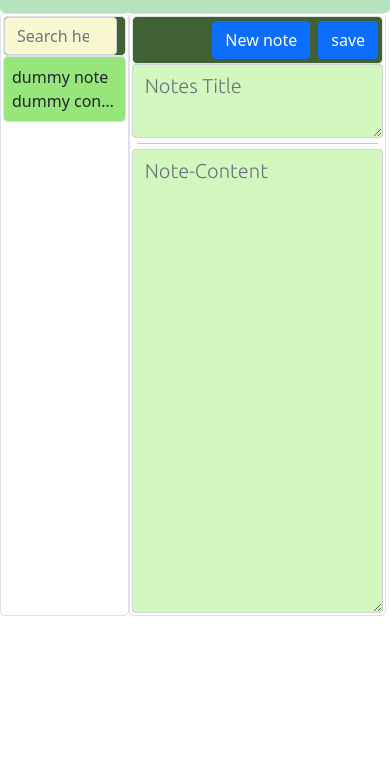
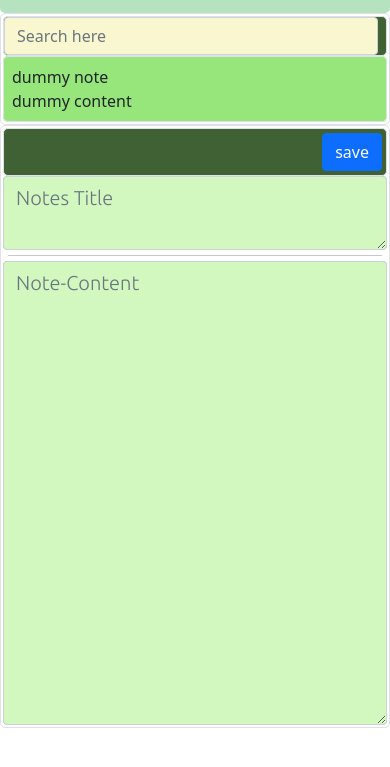
Before and after one commit to bhimeshagrawal/notes-app, a plain HTML site: page index.html in a window 390 px wide. Shown: the part 45-812 px from the top of the page. Drawn offline with Linux system fonts and the light colour scheme.

Commit message:
added save,delete function and few required change

```diff
--- a/index.css
+++ b/index.css
@@ -77,3 +77,41 @@ a{
 .deleteBtn{
     background-color: brown;
 }
+#searchbox{
+    max-width: 500px;
+    width: auto;
+}
+@media only screen and (max-width: 600px) {
+    .page {
+        height:auto;
+        display: flex;
+        flex-direction: column;
+    }
+    .side{
+        width: auto;
+        float: left;
+        overflow: auto;
+        padding: 2px;
+    }
+    .notelistitem{
+        cursor: pointer;
+        padding: 8px;
+        min-height: 24px;
+        width: auto;
+        max-width: 600px;
+    }
+    .write{
+        width: 100%;
+        float: right;
+        overflow: auto;
+        padding: 2px;
+    }
+    #searchbox{
+        max-width: 600px;
+        width: auto;
+    }
+    .notelist{
+        overflow-y: scroll;
+        max-height: 200px;
+    }
+  }
--- a/index.html
+++ b/index.html
@@ -15,18 +15,19 @@
 </head>
 
 <body>
+
   <div class="layout">
     <nav class="navbar navbar-expand-lg" style="background-color: #B6E3BF">
       <div class="container-fluid"><a class="navbar-brand mx-4 h1" href="#"
           style="color: #386140; font-weight: 700;">Notera</a>
         <a href="#" class="myprofile">My profile</a>
     </nav>
-    <!-- full page -->
+    <!-- application page -->
     <div class="page" style="height: auto">
-      <!-- left side window -->
+      <!-- left side/note-list window -->
       <div class="side border">
         <!-- search bar -->
-        <form class="d-flex border bglightblue" style="max-width: 500px; width: auto;">
+        <form id="searchbox" class="d-flex border bglightblue">
           <input id="searchTxt" style="background: #f9f7cf;" class="form-control me-2 col" type="search"
             placeholder="Search here" aria-label="Search" />
         </form>
@@ -40,15 +41,10 @@
           </div>
         </div>
       </div>
-      <!-- right side window  -->
+      <!-- right side/note edit window  -->
       <div class="write border">
         <!-- toolbar -->
         <ul class="nav justify-content-end border bglightblue">
-          <li class="nav-item">
-            <button class="my-1 mx-1 btn btn-primary" type="submit">
-              New note
-            </button>
-          </li>
           <li class="nav-item">
             <button id="addBtn" class="my-1 mx-1 btn btn-primary" type="submit">
               save
@@ -58,7 +54,7 @@
         <!-- notestitle  -->
         <div class="form-group bglightblue">
           <textarea id="notetitle" class="form-control px-10 " placeholder="Notes Title" style="background: #D2F8C0; font-family: 'Ubuntu', sans-serif;
-              font-size: 20px;" id="note-title" rows="2"></textarea>
+              font-size: 20px;" id="note-title" rows="2" required></textarea>
         </div>
         <hr style="margin: 5px;">
         <!-- text area -->
@@ -69,6 +65,7 @@
       </div>
     </div>
   </div>
+
   <script src="jquery.min.js"></script>
   <script src="index.js"></script>
 </body>
--- a/index.js
+++ b/index.js
@@ -1,19 +1,31 @@
 console.log("welcome to notera");
 showNotes();
+
 // If user add note add it to local storage
 var addBtn = document.getElementById("addBtn");
 addBtn.addEventListener("click", function (e) {
   var addTxt = document.getElementById("notecontent");
+  var addTitle = document.getElementById("notetitle");
   var notes = localStorage.getItem("notes");
   if (notes == null) {
     notesObj = [];
   } else {
     notesObj = JSON.parse(notes);
   }
-  notesObj.push(addTxt.value);
+  // object for title and text and Date
+  let myObj = {
+    title: addTitle.value,
+    text: addTxt.value
+  }
+  //pushing input to local storage
+  notesObj.push(myObj);
   localStorage.setItem("notes", JSON.stringify(notesObj));
+  //remove previous note inputs
   addTxt.value = "";
+  addTitle.value = "";
+
   console.log(notesObj);
+  //input will reflect to note list
   showNotes();
 });
 // function to show elements from local storage
@@ -34,8 +46,8 @@ function showNotes() {
             <i class="fas fa-trash"></i>
           </button>
           <div class="mx-2">
-          <div class="notelisttitle" id="title${index}"> note ${index + 1}</div>
-          <div class="notelisttext">${element} </div>
+          <div class="notelisttitle" id="title${index}">${element.title}</div>
+          <div class="notelisttext">${element.text} </div>
           </div>
           </div>
           </div>
```
